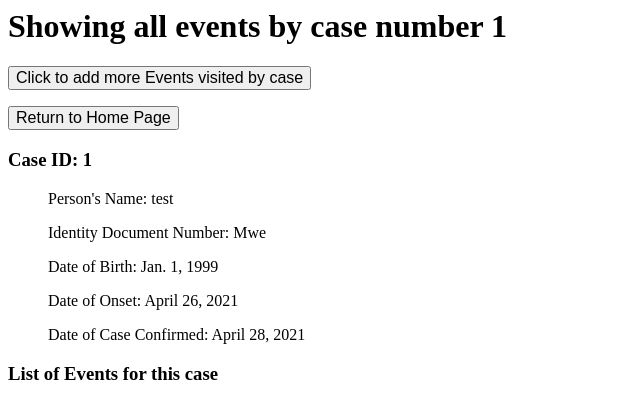
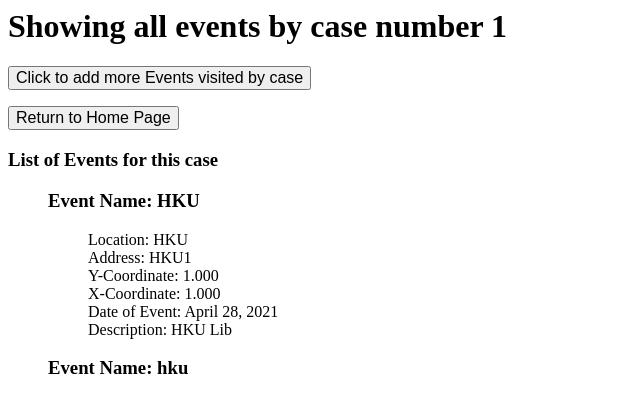
Before and after one commit to Alkmeerd/SSEFinder, a Django app: template SSEFinder-groupR/users/templates/case_events_details.html in a window 1280 px wide. Shown: the top 399 px of the page, without its empty margins (0-640 px from the left). Run offline with Django 3.2, Linux system fonts and the light colour scheme; the template is opened without the code that fills it: values that come from a table or form of the project are taken from there, others are empty; data comes from the database, SQL or seed files in the repository; both versions use the stored data as it was after the commit.

Commit message:
update case_event_details.html

```diff
--- a/SSEFinder-groupR/users/templates/case_events_details.html
+++ b/SSEFinder-groupR/users/templates/case_events_details.html
@@ -8,13 +8,6 @@
     <input style="font-size:100%;" type="submit" value="Return to Home Page">
 </form>
 
-<h3>Case ID: {{ case.case_no }}</h3>
-  </a>
-    <ul>Person's Name: {{ case.name }}</ul>
-    <ul>Identity Document Number: {{ case.id_num }}</ul>
-    <ul>Date of Birth: {{ case.dob }}</ul>
-    <ul>Date of Onset: {{ case.symp_date }}</ul>
-    <ul>Date of Case Confirmed: {{ case.confirm_date }}</ul>
 
 <h3>List of Events for this case </h3>
 
```
Also changed, not shown: SSEFinder-groupR/db.sqlite3.
